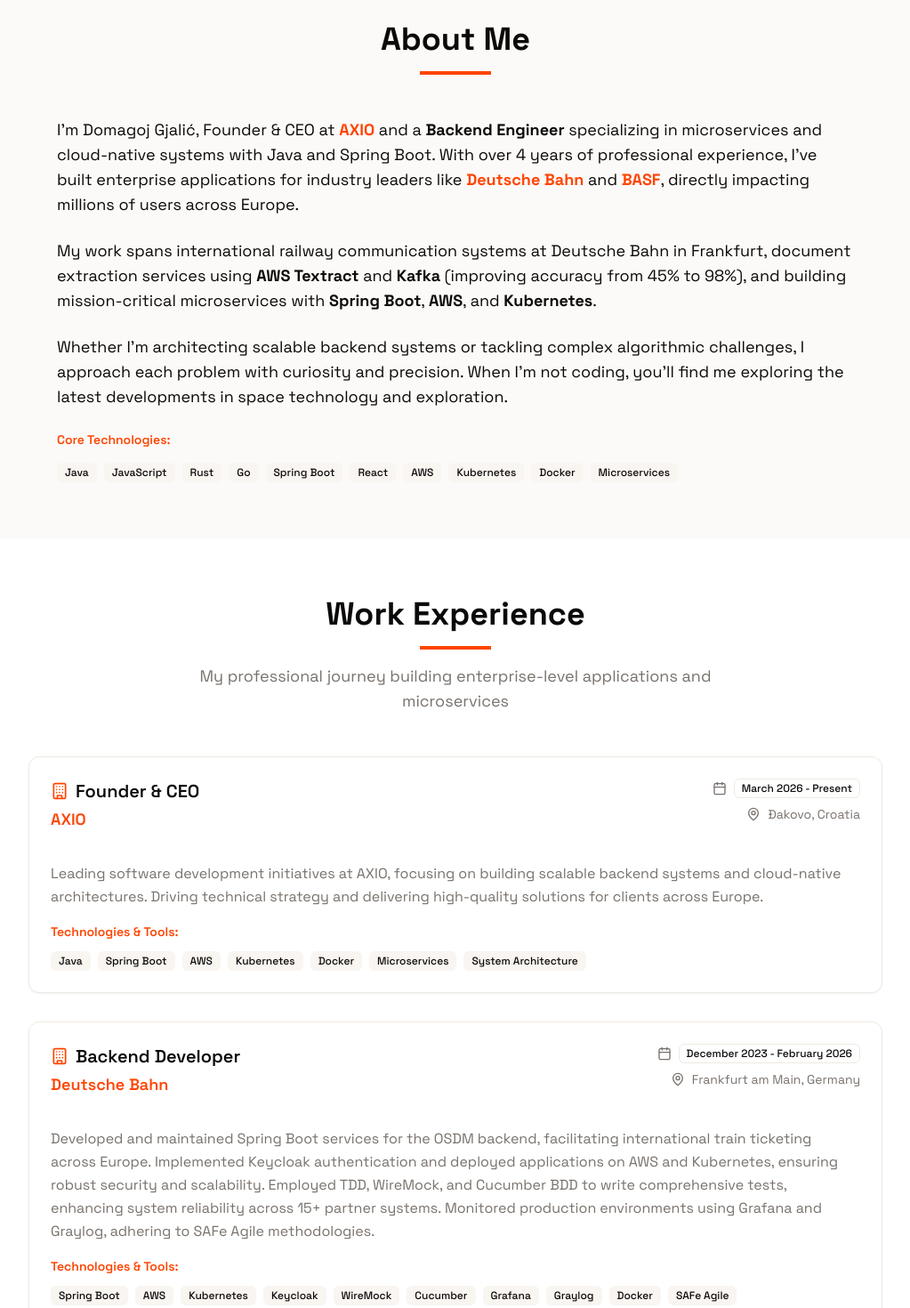
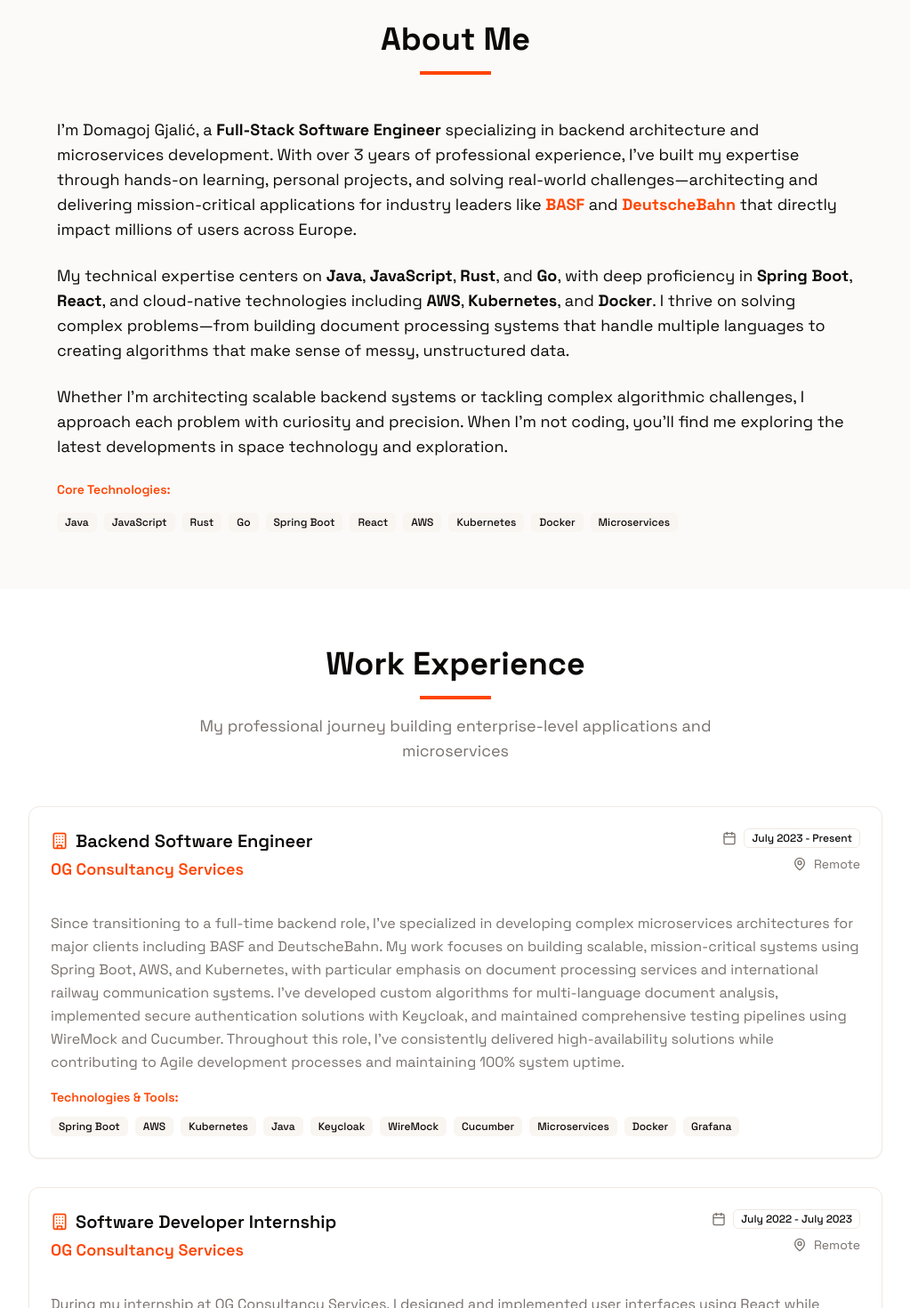
Before and after one commit to GyroZepelix/portfolio-website, a React (Vite) app: page / in a window 1280 px wide. Shown: the part 840-2310 px from the top of the page at 89% size, without its empty margins (128-1151 px from the left). Built offline with nearby package versions, Linux system fonts and the light colour scheme.

Commit message:
Revert "feat: update portfolio with LinkedIn data AXIO, Deutsche Bahn, Rust certs"
This reverts commit ab6c4ec9d48dcd48e9a872466702ce407e019c12.

```diff
--- a/src/components/about.tsx
+++ b/src/components/about.tsx
@@ -38,20 +38,20 @@
           >
             <div className="space-y-6">
               <p className="text-base md:text-lg leading-relaxed">
-                I'm Domagoj Gjalić, Founder & CEO at <strong className="text-primary">AXIO</strong> and a{" "}
-                <strong>Backend Engineer</strong> specializing in microservices and cloud-native systems
-                with Java and Spring Boot. With over 4 years of professional experience, I've built
-                enterprise applications for industry leaders like{" "}
-                <strong className="text-primary">Deutsche Bahn</strong> and{" "}
-                <strong className="text-primary">BASF</strong>, directly impacting millions of users
-                across Europe.
+                I'm Domagoj Gjalić, a <strong>Full-Stack Software Engineer</strong> specializing in backend architecture and microservices development. With over 3 years of professional
+                experience, I've built my expertise through hands-on learning, personal projects, and solving real-world
+                challenges—architecting and delivering mission-critical applications for industry leaders like{" "}
+                <strong className="text-primary">BASF</strong> and{" "}
+                <strong className="text-primary">DeutscheBahn</strong> that directly impact millions of users across
+                Europe.
               </p>
               <p className="text-base md:text-lg leading-relaxed">
-                My work spans international railway communication systems at Deutsche Bahn in Frankfurt,
-                document extraction services using <strong>AWS Textract</strong> and{" "}
-                <strong>Kafka</strong> (improving accuracy from 45% to 98%), and building
-                mission-critical microservices with <strong>Spring Boot</strong>,{" "}
-                <strong>AWS</strong>, and <strong>Kubernetes</strong>.
+                My technical expertise centers on <strong>Java</strong>, <strong>JavaScript</strong>,{" "}
+                <strong>Rust</strong>, and <strong>Go</strong>, with deep proficiency in <strong>Spring Boot</strong>,{" "}
+                <strong>React</strong>, and cloud-native technologies including <strong>AWS</strong>,{" "}
+                <strong>Kubernetes</strong>, and <strong>Docker</strong>. I thrive on solving complex problems—from
+                building document processing systems that handle multiple languages to creating algorithms that make
+                sense of messy, unstructured data.
               </p>
               <p className="text-base md:text-lg leading-relaxed">
                 Whether I'm architecting scalable backend systems or tackling complex algorithmic challenges, I approach
--- a/src/components/education.tsx
+++ b/src/components/education.tsx
@@ -15,10 +15,10 @@
   const educationData: Education[] = [
     {
       title: "High School Diploma in Mechatronics",
-      institution: "Srednja Strukovna Škola Antuna Horvata",
+      institution: "Technical Education Program",
       year: "2023",
       type: "education",
-      description: "Mechatronics, Robotics, and Automation Engineering",
+      description: "Specialized technical education focusing on mechanical and electronic systems integration",
     },
     {
       title: "Certified SAFe 6 Scrum Master",
@@ -30,18 +30,6 @@
       title: "Junior Penetration Tester",
       institution: "TryHackMe",
       year: "2023",
-      type: "certification",
-    },
-    {
-      title: "Ultimate Rust Crash Course",
-      institution: "Udemy",
-      year: "2025",
-      type: "certification",
-    },
-    {
-      title: "Ultimate Rust 2: Intermediate Concepts",
-      institution: "Udemy",
-      year: "2025",
       type: "certification",
     },
   ]
--- a/src/components/experience.tsx
+++ b/src/components/experience.tsx
@@ -15,67 +15,33 @@
 export default function Experience() {
   const experiences: Experience[] = [
     {
-      company: "AXIO",
-      position: "Founder & CEO",
-      period: "March 2026 - Present",
-      location: "Đakovo, Croatia",
+      company: "OG Consultancy Services",
+      position: "Backend Software Engineer",
+      period: "July 2023 - Present",
+      location: "Remote",
       summary:
-        "Leading software development initiatives at AXIO, focusing on building scalable backend systems and cloud-native architectures. Driving technical strategy and delivering high-quality solutions for clients across Europe.",
-      technologies: [
-        "Java",
-        "Spring Boot",
-        "AWS",
-        "Kubernetes",
-        "Docker",
-        "Microservices",
-        "System Architecture",
-      ],
-    },
-    {
-      company: "Deutsche Bahn",
-      position: "Backend Developer",
-      period: "December 2023 - February 2026",
-      location: "Frankfurt am Main, Germany",
-      summary:
-        "Developed and maintained Spring Boot services for the OSDM backend, facilitating international train ticketing across Europe. Implemented Keycloak authentication and deployed applications on AWS and Kubernetes, ensuring robust security and scalability. Employed TDD, WireMock, and Cucumber BDD to write comprehensive tests, enhancing system reliability across 15+ partner systems. Monitored production environments using Grafana and Graylog, adhering to SAFe Agile methodologies.",
+        "Since transitioning to a full-time backend role, I've specialized in developing complex microservices architectures for major clients including BASF and DeutscheBahn. My work focuses on building scalable, mission-critical systems using Spring Boot, AWS, and Kubernetes, with particular emphasis on document processing services and international railway communication systems. I've developed custom algorithms for multi-language document analysis, implemented secure authentication solutions with Keycloak, and maintained comprehensive testing pipelines using WireMock and Cucumber. Throughout this role, I've consistently delivered high-availability solutions while contributing to Agile development processes and maintaining 100% system uptime.",
       technologies: [
         "Spring Boot",
         "AWS",
         "Kubernetes",
+        "Java",
         "Keycloak",
         "WireMock",
         "Cucumber",
+        "Microservices",
+        "Docker",
         "Grafana",
-        "Graylog",
-        "Docker",
-        "SAFe Agile",
       ],
     },
     {
       company: "OG Consultancy Services",
-      position: "Full-stack Developer",
-      period: "July 2023 - February 2026",
-      location: "Đakovo, Croatia",
+      position: "Software Developer Internship",
+      period: "July 2022 - July 2023",
+      location: "Remote",
       summary:
-        "Developed backend systems and microservices for enterprise clients including BASF. Created a document extraction service using Spring Boot, AWS Textract, and Kafka, improving data extraction accuracy from 45% to 98% through custom algorithms. Mentored junior developers and students.",
-      technologies: [
-        "Spring Boot",
-        "AWS Textract",
-        "Kafka",
-        "Java",
-        "Microservices",
-        "Docker",
-        "Mentoring",
-      ],
-    },
-    {
-      company: "OG Consultancy Services",
-      position: "Developer Internship",
-      period: "July 2022 - August 2022",
-      location: "Đakovo, Croatia",
-      summary:
-        "Developed a full-stack cost-saving application from the ground up. Utilized React for frontend development and Spring Boot for backend services, ensuring robust functionality. Implemented Test-Driven Development (TDD) to enhance code quality and maintainability. Deployed the application on AWS using EKS and Docker, and established Grafana for monitoring.",
-      technologies: ["React", "Spring Boot", "AWS EKS", "Docker", "Grafana", "TDD"],
+        "During my internship at OG Consultancy Services, I designed and implemented user interfaces using React while architecting complete backend solutions with Spring Boot following Test-Driven Development principles. I gained hands-on experience with cloud deployment and DevOps practices, managing applications using AWS EKS, Docker containerization, and monitoring tools like Grafana. This role provided me with a strong foundation in full-stack development and introduced me to enterprise-level development practices and client project delivery.",
+      technologies: ["React", "Spring Boot", "AWS EKS", "Docker", "Grafana", "TDD", "JavaScript", "Java", "DevOps"],
     },
   ]
 
--- a/src/components/hero.tsx
+++ b/src/components/hero.tsx
@@ -40,7 +40,7 @@
           animate={{ opacity: 1, y: 0 }}
           transition={{ duration: 0.8, delay: 0.4 }}
         >
-          Founder & CEO @ AXIO — Building scalable backend systems and cloud-native architectures
+          Full-Stack Software Engineer specializing in backend architecture
         </motion.p>
         <motion.div
           className="flex flex-col sm:flex-row gap-4 justify-center"
--- a/src/components/skills.tsx
+++ b/src/components/skills.tsx
@@ -16,12 +16,12 @@
     {
       name: "Backend",
       icon: <Server className="h-5 w-5" />,
-      skills: ["Java", "Spring Boot", "Rust", "Go", "Microservices", "API Design", "Kafka"],
+      skills: ["Java", "Spring Boot", "Rust", "Go", "Microservices", "API Design"],
     },
     {
       name: "Frontend",
       icon: <Globe className="h-5 w-5" />,
-      skills: ["JavaScript", "TypeScript", "React", "Vue", "HTML/CSS", "Responsive Design"],
+      skills: ["JavaScript", "TypeScript", "React", "HTML/CSS", "Responsive Design"],
     },
     {
       name: "DevOps & Cloud",
```
